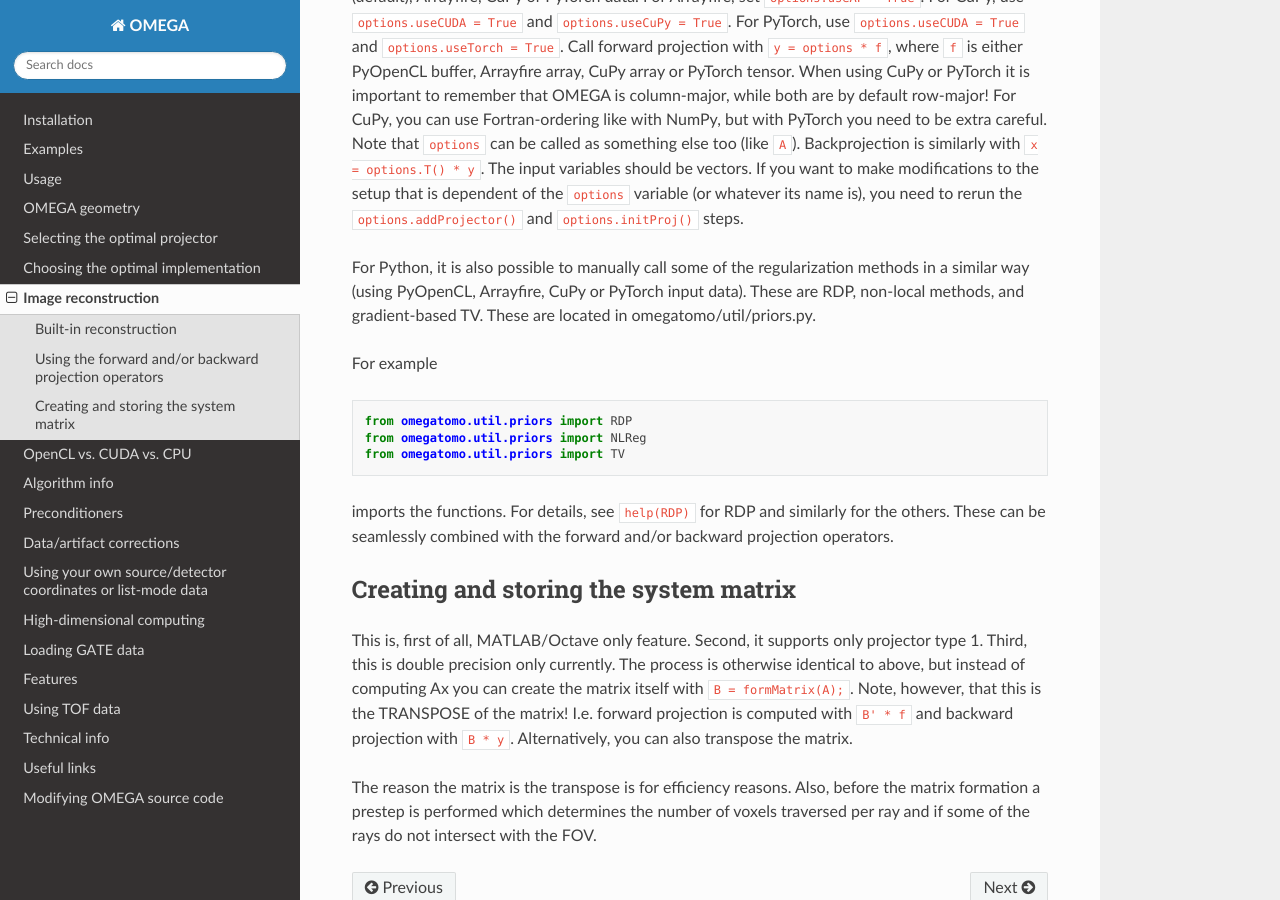
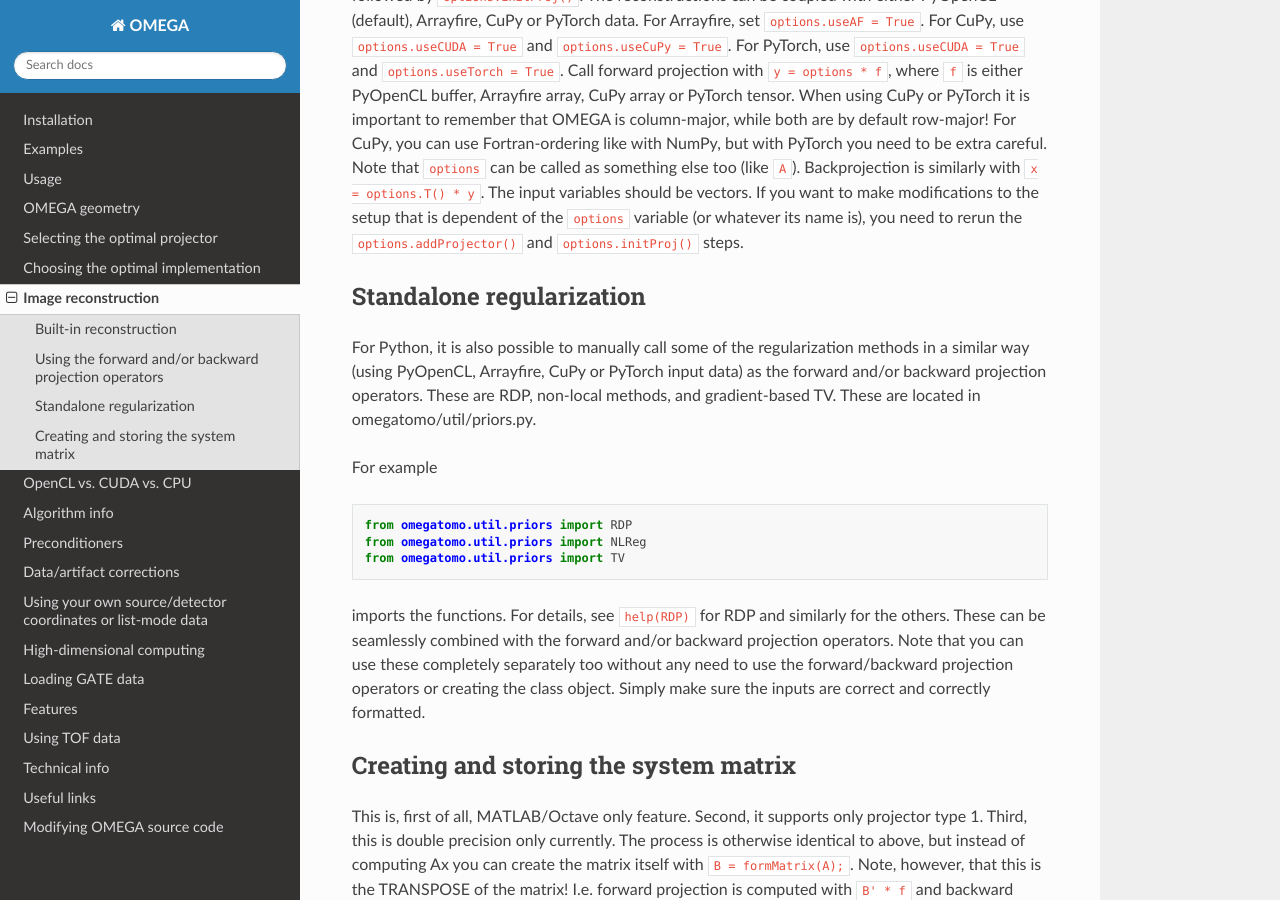
Before and after one commit to villekf/OMEGA-doc, a Sphinx documentation site: the page built from docs/source/reconstruction.rst, in a window 1280 px wide and 900 px high, scrolled down 1711 px. Built offline with Sphinx 7.4.7 and the Read the Docs theme 3.1.0, drawn with Linux system fonts in a browser that asks for light colours; some of the changed text lies outside the part shown.

Commit message:
Update reconstruction.rst

```diff
--- a/docs/source/reconstruction.rst
+++ b/docs/source/reconstruction.rst
@@ -41,7 +41,11 @@ to remember that OMEGA is column-major, while both are by default row-major! For
 Backprojection is similarly with ``x = options.T() * y``. The input variables should be vectors. If you want to make modifications to the setup that is dependent of the ``options`` variable (or whatever its name is), you need to rerun the
 ``options.addProjector()`` and ``options.initProj()`` steps.
 
-For Python, it is also possible to manually call some of the regularization methods in a similar way (using PyOpenCL, Arrayfire, CuPy or PyTorch input data). These are RDP, non-local methods, and gradient-based TV. These are located in omegatomo/util/priors.py.
+Standalone regularization
+-------------------------
+
+For Python, it is also possible to manually call some of the regularization methods in a similar way (using PyOpenCL, Arrayfire, CuPy or PyTorch input data) as the forward and/or backward projection operators.
+These are RDP, non-local methods, and gradient-based TV. These are located in omegatomo/util/priors.py.
 
 For example
 
@@ -51,7 +55,8 @@ For example
 	from omegatomo.util.priors import NLReg
 	from omegatomo.util.priors import TV
 
-imports the functions. For details, see ``help(RDP)`` for RDP and similarly for the others. These can be seamlessly combined with the forward and/or backward projection operators.
+imports the functions. For details, see ``help(RDP)`` for RDP and similarly for the others. These can be seamlessly combined with the forward and/or backward projection operators. Note that you can use these completely separately too without any need
+to use the forward/backward projection operators or creating the class object. Simply make sure the inputs are correct and correctly formatted.
 
 Creating and storing the system matrix
 --------------------------------------
```
